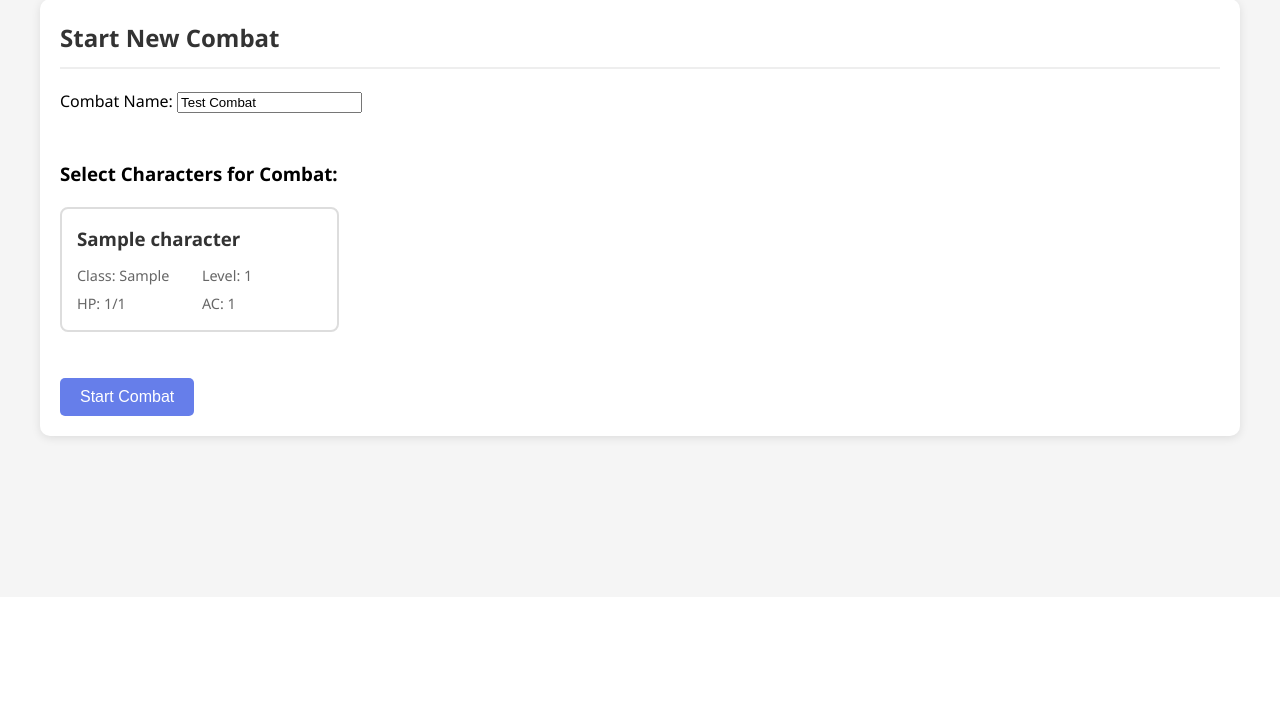
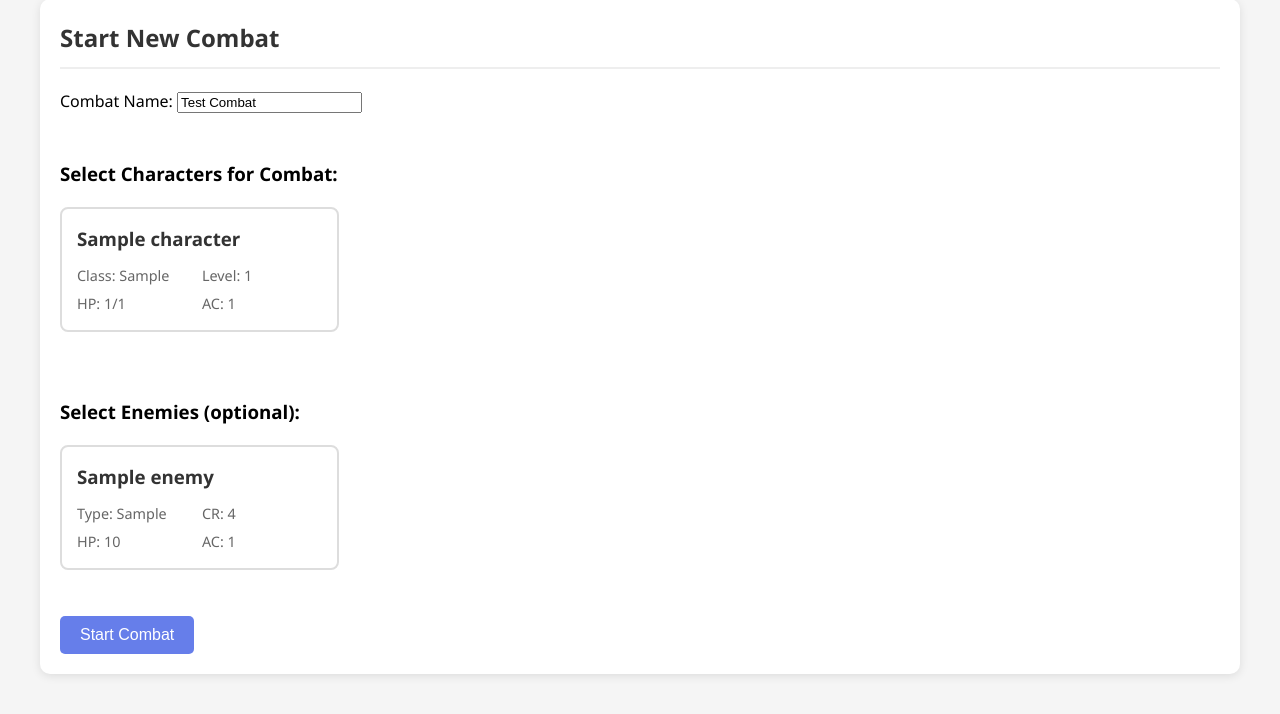
Before and after one commit to NusretSalli/DND_World_Generator, a Flask app: page /combat in a window 1280 px wide. Shown: the part 203-917 px from the top of the page. Before the commit the page ends 647 px from the top, so only its background shows below. Run offline with Flask 3, Linux system fonts and the light colour scheme; tables that the repository leaves empty hold one stand-in row (values such as "Sample post").

Commit message:
improved combat selection

```diff
--- a/app.py
+++ b/app.py
@@ -1,4 +1,4 @@
-from flask import Flask, render_template, request, jsonify, redirect, url_for
+from flask import Flask, render_template, request, jsonify, redirect, url_for, send_file
 from flask_sqlalchemy import SQLAlchemy
 from flask_migrate import Migrate
 from pynames import GENDER, LANGUAGE
@@ -693,9 +693,10 @@ def index():
 
 @app.route('/demo')
 def demo():
-    """Serve the demo.html file to showcase combat system improvements."""
-    with open('demo.html', 'r') as f:
-        return f.read()
+    """Serve the demo.html file safely with proper encoding."""
+    demo_path = os.path.join(app.root_path, 'demo.html')
+    # Use send_file to avoid manual decoding issues (handles binary safely)
+    return send_file(demo_path, mimetype='text/html; charset=utf-8')
 
 
 @app.route('/generate_name')
--- a/templates/combat.html
+++ b/templates/combat.html
@@ -1,5 +1,6 @@
 <!DOCTYPE html>
 <html lang="en">
+
 <head>
     <meta charset="UTF-8">
     <meta name="viewport" content="width=device-width, initial-scale=1.0">
@@ -312,6 +313,7 @@
         }
     </style>
 </head>
+
 <body>
     <div class="container">
         <div class="header">
@@ -330,6 +332,11 @@
                 <h3>Select Characters for Combat:</h3>
                 <div id="charactersGrid" class="character-selector">
                     <!-- Characters will be loaded here -->
+                </div>
+                <br>
+                <h3>Select Enemies (optional):</h3>
+                <div id="enemiesGrid" class="character-selector">
+                    <!-- Enemies will be loaded here -->
                 </div>
                 <br>
                 <button id="startCombatBtn" class="btn btn-primary" onclick="startCombat()">Start Combat</button>
@@ -372,11 +379,13 @@
     <script>
         let currentCombatId = null;
         let selectedCharacters = new Set();
+        let selectedEnemies = new Set(); // store enemy names
         let combatants = [];
 
         // Load characters on page load
-        document.addEventListener('DOMContentLoaded', function() {
+        document.addEventListener('DOMContentLoaded', function () {
             loadCharacters();
+            loadEnemies();
         });
 
         async function loadCharacters() {
@@ -433,6 +442,54 @@
             }
         }
 
+        async function loadEnemies() {
+            try {
+                const response = await fetch('/api/enemies');
+                const result = await response.json();
+                if (response.ok && result && Array.isArray(result.enemies)) {
+                    displayEnemies(result.enemies);
+                } else {
+                    showMessage('Error loading enemies list.', 'error');
+                }
+            } catch (error) {
+                showMessage('Error loading enemies: ' + error.message, 'error');
+            }
+        }
+
+        function displayEnemies(enemies) {
+            const grid = document.getElementById('enemiesGrid');
+            grid.innerHTML = '';
+
+            enemies.forEach(enemy => {
+                const card = document.createElement('div');
+                card.className = 'character-card';
+                card.dataset.enemyName = enemy.name;
+                card.onclick = () => toggleEnemySelection(enemy.name, card);
+
+                card.innerHTML = `
+                    <h3>${enemy.name}</h3>
+                    <div class="character-stats">
+                        <span>Type: ${enemy.creature_type || '—'}</span>
+                        <span>CR: ${enemy.challenge_rating ?? '—'}</span>
+                        <span>HP: ${enemy.hit_points ?? '—'}</span>
+                        <span>AC: ${enemy.armor_class ?? '—'}</span>
+                    </div>
+                `;
+
+                grid.appendChild(card);
+            });
+        }
+
+        function toggleEnemySelection(enemyName, cardElement) {
+            if (selectedEnemies.has(enemyName)) {
+                selectedEnemies.delete(enemyName);
+                cardElement.classList.remove('selected');
+            } else {
+                selectedEnemies.add(enemyName);
+                cardElement.classList.add('selected');
+            }
+        }
+
         async function startCombat() {
             if (selectedCharacters.size === 0) {
                 showMessage('Please select at least one character for combat.', 'error');
@@ -458,6 +515,27 @@
                 if (response.ok) {
                     currentCombatId = result.combat_id;
                     showMessage('Combat started successfully!', 'success');
+
+                    // If enemies were selected, add them now
+                    if (selectedEnemies.size > 0) {
+                        for (const enemyName of selectedEnemies) {
+                            try {
+                                const addRes = await fetch(`/combat/${currentCombatId}/add_enemy`, {
+                                    method: 'POST',
+                                    headers: { 'Content-Type': 'application/json' },
+                                    body: JSON.stringify({ enemy_name: enemyName })
+                                });
+                                const addResult = await addRes.json();
+                                if (addRes.ok) {
+                                    addToCombatLog(`Added enemy: ${addResult.name} (AC ${addResult.ac}, HP ${addResult.hp})`, '');
+                                } else {
+                                    showMessage('Failed to add enemy ' + enemyName + ': ' + (addResult.error || 'Unknown error'), 'error');
+                                }
+                            } catch (e) {
+                                showMessage('Failed to add enemy ' + enemyName + ': ' + e.message, 'error');
+                            }
+                        }
+                    }
 
                     // Hide start section, show combat status
                     document.getElementById('startCombatSection').style.display = 'none';
@@ -840,12 +918,12 @@
             // For now, we'll get throwable items from a predefined list
             // In a full implementation, this would fetch the character's inventory
             const throwableItems = [
-                {id: 'acid_vial', name: 'Acid (vial)', damage: '2d6 acid'},
-                {id: 'alchemist_fire', name: 'Alchemist\'s fire (flask)', damage: '1d4 fire'},
-                {id: 'holy_water', name: 'Holy water (flask)', damage: '2d6 radiant vs undead/fiends'},
-                {id: 'dagger', name: 'Dagger', damage: '1d4 piercing'},
-                {id: 'javelin', name: 'Javelin', damage: '1d6 piercing'},
-                {id: 'healing_potion', name: 'Potion of healing', effect: 'Heal 2d4+2 HP'}
+                { id: 'acid_vial', name: 'Acid (vial)', damage: '2d6 acid' },
+                { id: 'alchemist_fire', name: 'Alchemist\'s fire (flask)', damage: '1d4 fire' },
+                { id: 'holy_water', name: 'Holy water (flask)', damage: '2d6 radiant vs undead/fiends' },
+                { id: 'dagger', name: 'Dagger', damage: '1d4 piercing' },
+                { id: 'javelin', name: 'Javelin', damage: '1d6 piercing' },
+                { id: 'healing_potion', name: 'Potion of healing', effect: 'Heal 2d4+2 HP' }
             ];
 
             const targets = combatants.filter(c => c.id !== throwerId && c.is_conscious);
@@ -967,19 +1045,19 @@
 
             // Class-specific bonus actions
             if (['cleric', 'bard', 'druid', 'paladin', 'ranger', 'sorcerer', 'warlock', 'wizard', 'artificer'].includes(characterClass)) {
-                availableActions.push({id: 'healing_word', name: 'Healing Word', description: 'Bonus action healing spell'});
+                availableActions.push({ id: 'healing_word', name: 'Healing Word', description: 'Bonus action healing spell' });
             }
 
             if (characterClass === 'fighter') {
-                availableActions.push({id: 'second_wind', name: 'Second Wind', description: 'Regain hit points'});
+                availableActions.push({ id: 'second_wind', name: 'Second Wind', description: 'Regain hit points' });
             }
 
             if (characterClass === 'rogue') {
-                availableActions.push({id: 'cunning_action', name: 'Cunning Action', description: 'Dash, Disengage, or Hide'});
+                availableActions.push({ id: 'cunning_action', name: 'Cunning Action', description: 'Dash, Disengage, or Hide' });
             }
 
             // Generic bonus actions available to all
-            availableActions.push({id: 'generic', name: 'Other Bonus Action', description: 'Use any other bonus action'});
+            availableActions.push({ id: 'generic', name: 'Other Bonus Action', description: 'Use any other bonus action' });
 
             if (availableActions.length === 0) {
                 showMessage('No bonus actions available for this character.', 'error');
@@ -1012,7 +1090,7 @@
             document.body.appendChild(dialog);
 
             // Add change listener for action details
-            document.getElementById('bonusActionSelect').addEventListener('change', function() {
+            document.getElementById('bonusActionSelect').addEventListener('change', function () {
                 updateBonusActionDetails();
             });
 
@@ -1034,7 +1112,7 @@
             const detailsDiv = document.getElementById('bonusActionDetails');
             const selectedAction = select.value;
 
-            switch(selectedAction) {
+            switch (selectedAction) {
                 case 'healing_word':
                     detailsDiv.innerHTML = `
                         <strong>Healing Word:</strong> Cast a bonus action healing spell.<br>
@@ -1042,8 +1120,8 @@
                         <select id="healingTarget">
                             <option value="">Self</option>
                             ${combatants.filter(c => c.is_conscious).map(c =>
-                                `<option value="${c.id}">${c.character_name}</option>`
-                            ).join('')}
+                        `<option value="${c.id}">${c.character_name}</option>`
+                    ).join('')}
                         </select><br>
                         <label>Healing Amount:</label>
                         <input type="number" id="healingAmount" value="4" min="1">
@@ -1131,9 +1209,9 @@
 
             // Define available reactions
             const availableReactions = [
-                {id: 'opportunity_attack', name: 'Opportunity Attack', description: 'Attack when an enemy leaves your reach'},
-                {id: 'counterspell', name: 'Counterspell', description: 'Counter an enemy spell (spellcasters only)'},
-                {id: 'generic', name: 'Other Reaction', description: 'Use any other reaction'}
+                { id: 'opportunity_attack', name: 'Opportunity Attack', description: 'Attack when an enemy leaves your reach' },
+                { id: 'counterspell', name: 'Counterspell', description: 'Counter an enemy spell (spellcasters only)' },
+                { id: 'generic', name: 'Other Reaction', description: 'Use any other reaction' }
             ];
 
             const validTargets = combatants.filter(c => c.id !== combatantId && c.is_conscious);
@@ -1267,4 +1345,5 @@
         }
     </script>
 </body>
+
 </html>
```
